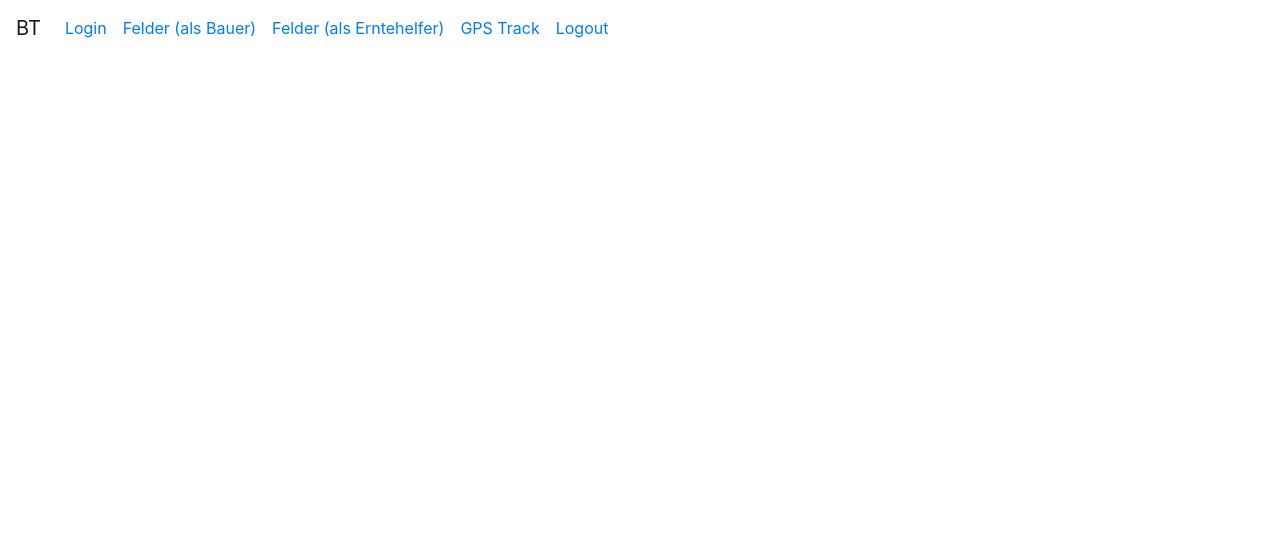
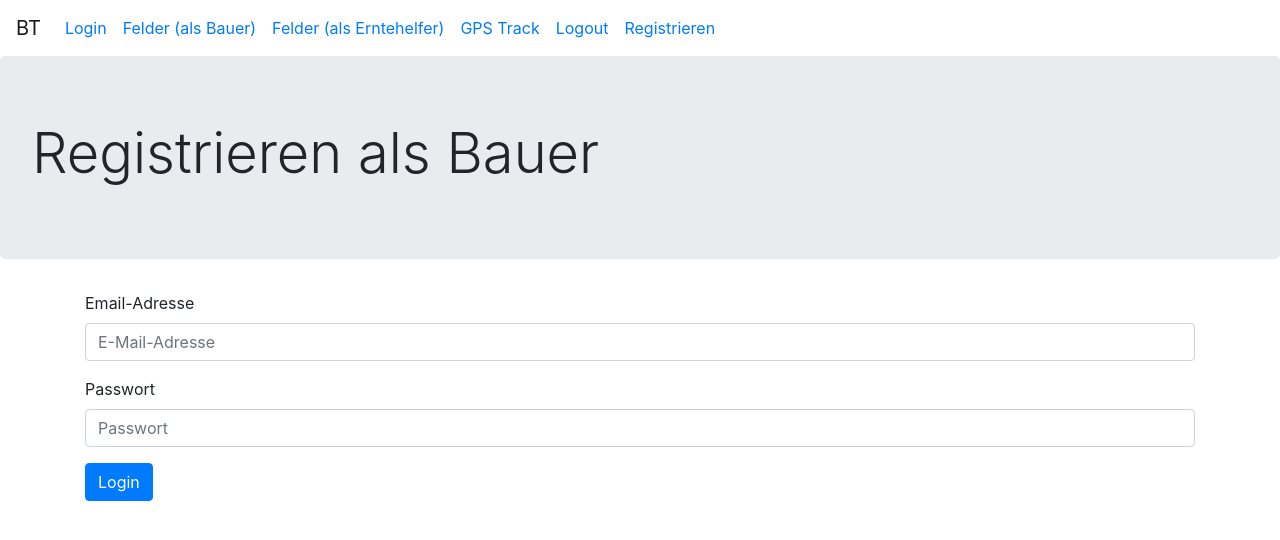
Before and after one commit to TeamBrickFire/BauerVue, a Vue app: page /register in a window 1280 px wide. Shown: the top 540 px of the page. Built offline with nearby package versions, Linux system fonts and the light colour scheme.

Commit message:
Register

```diff
--- a/src/App.vue
+++ b/src/App.vue
@@ -13,6 +13,7 @@
                         <b-nav-item><router-link to="/f">Felder (als Erntehelfer)</router-link></b-nav-item>
                         <b-nav-item><router-link to="/track">GPS Track</router-link></b-nav-item>
                         <b-nav-item><router-link to="/logout">Logout</router-link></b-nav-item>
+                        <b-nav-item><router-link to="/register">Registrieren</router-link></b-nav-item>
                     </b-navbar-nav>
                 </b-collapse>
             </b-navbar>
--- /dev/null
+++ b/src/components/Register.vue
@@ -0,0 +1,61 @@
+<template>
+    <div id="register">
+        <div class="jumbotron">
+            <h1 class="display-4">Registrieren als Bauer</h1>
+        </div>
+        <div class="container">
+            <div>
+                <div class="form-group">
+                    <label for="exampleInputEmail1">Email-Adresse</label>
+                    <input v-model="email" type="email" class="form-control" id="exampleInputEmail1" placeholder="E-Mail-Adresse">
+                </div>
+                <div class="form-group">
+                    <label for="exampleInputPassword1">Passwort</label>
+                    <input v-model="password" type="password" class="form-control" id="exampleInputPassword1" placeholder="Passwort">
+                </div>
+                <button v-on:click="register" class="btn btn-primary">Login</button>
+                <p v-if="this.token">Token: {{ getToken() }}</p>
+            </div>
+
+        </div>
+    </div>
+</template>
+
+<script>
+    import auth from '../auth'
+    import axios from 'axios';
+    export default {
+        name: "Register",
+        data() {
+            return {
+                res1: null,
+                email: null,
+                password: null,
+                token: null,
+            }
+        },
+        methods: {
+            login: function () {
+                axios
+                    .post('https://apibt.brickfire.eu/rest/json/person/register', {
+                        "email": this.email, "password": this.password
+                    })
+                    .then(response => (this.res1 = response))
+                    .catch(error => {
+                        console.log(error)
+                        this.errored = true
+                    });
+                this.token = this.res1.data.token;
+                localStorage.token = this.res1.data.token;
+            },
+            getToken: function () {
+                return auth.getToken();
+            }
+        },
+
+    }
+</script>
+
+<style scoped>
+
+</style>
--- a/src/components/Track.vue
+++ b/src/components/Track.vue
@@ -1,7 +1,7 @@
 <template>
     <div class="container" style="height: 90%">
         <h1>Feld/Parzelle finden</h1>
-        <object data="https://bauerntinder.brickfire.eu" width="100%" height="600px">
+        <object data="https://bauerntinder.brickfire.eu" style="border: black 1px solid" width="100%" height="600px">
             <embed src="https://bauerntinder.brickfire.eu" min-height="600px"/>
             Error: Embedded data could not be displayed.
         </object>
--- a/src/main.js
+++ b/src/main.js
@@ -9,6 +9,7 @@ import FieldApp from './components/FieldApp.vue'
 import FieldHelperApp from './components/FieldHelperApp.vue'
 import Login from './components/Login.vue'
 import Track from './components/Track.vue'
+import Register from './components/Register.vue'
 
 
 Vue.use(BootstrapVue)
@@ -38,6 +39,7 @@ const router = new VueRouter({
     { path: '/f', component: FieldHelperApp },
     { path: '/ff', component: FieldApp, beforeEnter: requireAuth },
     { path: '/track', component: Track },
+    { path: '/register', component: Register },
     { path: '/login', component: Login },
     { path: '/logout',
       beforeEnter (to, from, next) {
```
